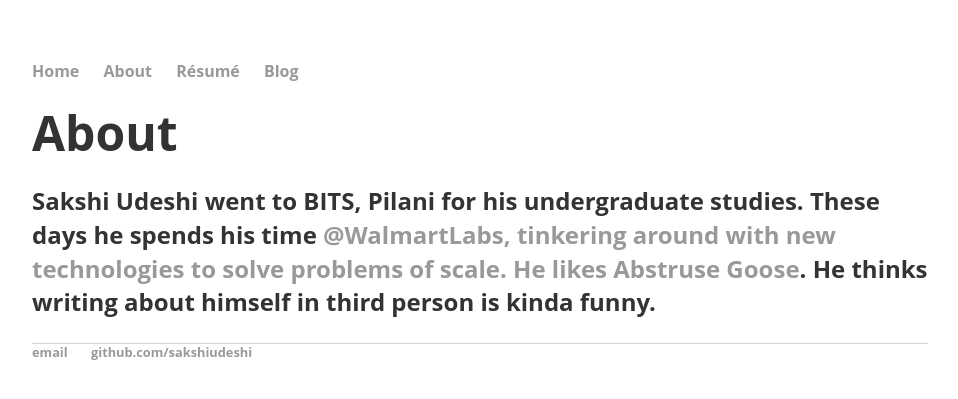
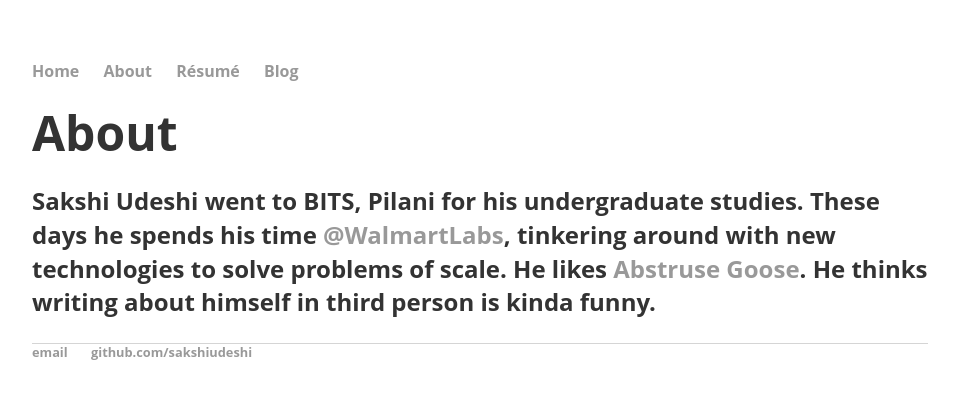
Before and after one commit to sakshiudeshi/sakshiudeshi.github.io, a Jekyll site: the page built from about/index.html, in a window 1280 px wide. Shown: the top 399 px of the page, without its empty margins (160-1118 px from the left). Built offline with Jekyll 4.4.1, drawn with Linux system fonts in a browser that asks for light colours.

Commit message:
fixing links

```diff
--- a/about/index.html
+++ b/about/index.html
@@ -5,7 +5,7 @@ title: About Sakshi Udeshi
 
 		<div class="about">
 			<h1>About</h1>
-			<p>Sakshi Udeshi went to BITS, Pilani for his undergraduate studies. These days he spends his time <a href="http://www.walmartlabs.com/india/">@WalmartLabs, tinkering around with new technologies to solve problems of scale. He likes <a href="http://www.abstrusegoose.com">Abstruse Goose</a>. He thinks writing about himself in third person is kinda funny.  </p>
+			<p>Sakshi Udeshi went to BITS, Pilani for his undergraduate studies. These days he spends his time <a href="http://www.walmartlabs.com/india/">@WalmartLabs</a>, tinkering around with new technologies to solve problems of scale. He likes <a href="http://www.abstrusegoose.com">Abstruse Goose</a>. He thinks writing about himself in third person is kinda funny.  </p>
 
 			<!-- <ul class="contacts">
 				<li><a href="#">@TwitterHandle</a></li>
```
